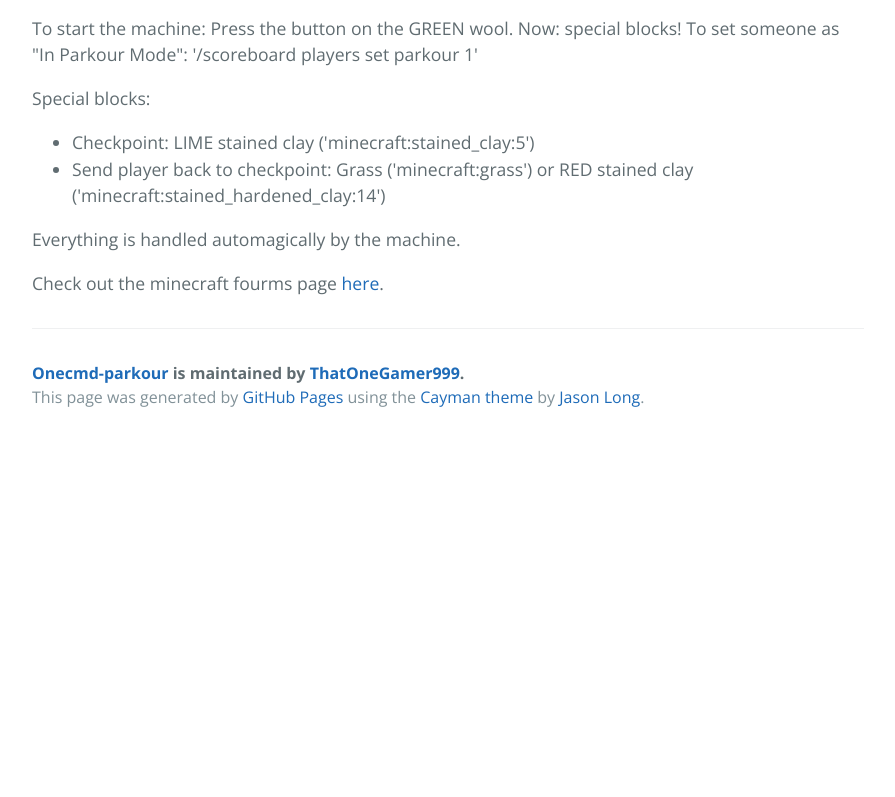
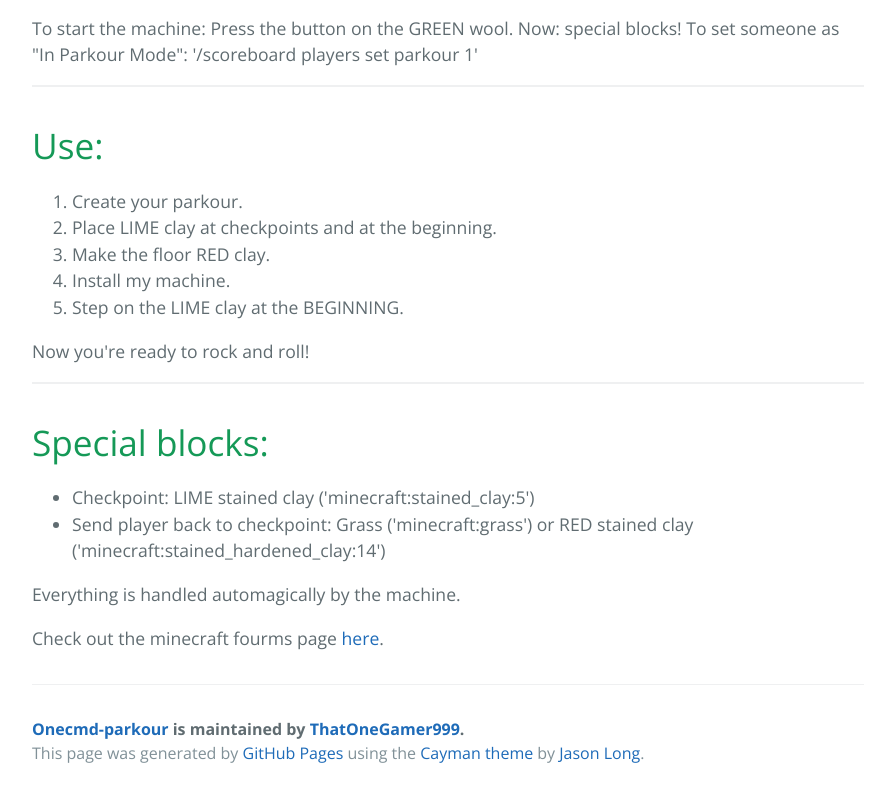
Before and after one commit to ThatOneGamer999/onecmd-parkour, a plain HTML site: page index.html in a window 1280 px wide. Shown: the part 837-1634 px from the top of the page, without its empty margins (192-1087 px from the left). Before the commit the page ends 1278 px from the top, so only its background shows below. Drawn offline with nearby package versions, Linux system fonts and the light colour scheme.

Commit message:
Create gh-pages branch via GitHub

```diff
--- a/index.html
+++ b/index.html
@@ -45,7 +45,25 @@ Now: special blocks!
 To set someone as "In Parkour Mode":
 '/scoreboard players set  parkour 1'</p>
 
-<p>Special blocks:</p>
+<hr>
+
+<h1>
+<a id="use" class="anchor" href="#use" aria-hidden="true"><span aria-hidden="true" class="octicon octicon-link"></span></a>Use:</h1>
+
+<ol>
+<li>Create your parkour.</li>
+<li>Place LIME clay at checkpoints and at the beginning.</li>
+<li>Make the floor RED clay.</li>
+<li>Install my machine.</li>
+<li>Step on the LIME clay at the BEGINNING.</li>
+</ol>
+
+<p>Now you're ready to rock and roll!</p>
+
+<hr>
+
+<h1>
+<a id="special-blocks" class="anchor" href="#special-blocks" aria-hidden="true"><span aria-hidden="true" class="octicon octicon-link"></span></a>Special blocks:</h1>
 
 <ul>
 <li>Checkpoint: LIME stained clay ('minecraft:stained_clay:5')</li>
```
Also changed, not shown: params.json (+1 -1 lines).
